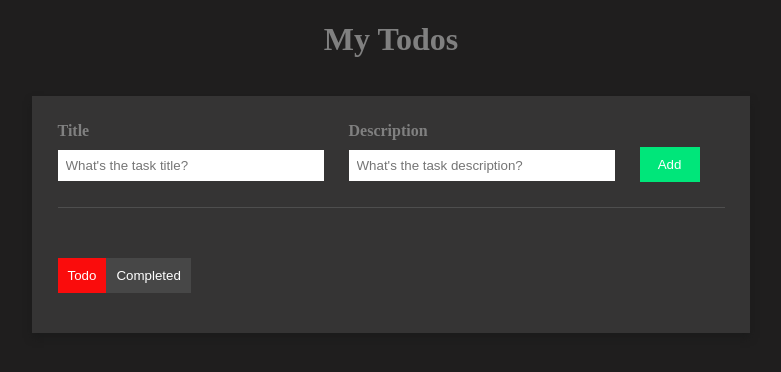
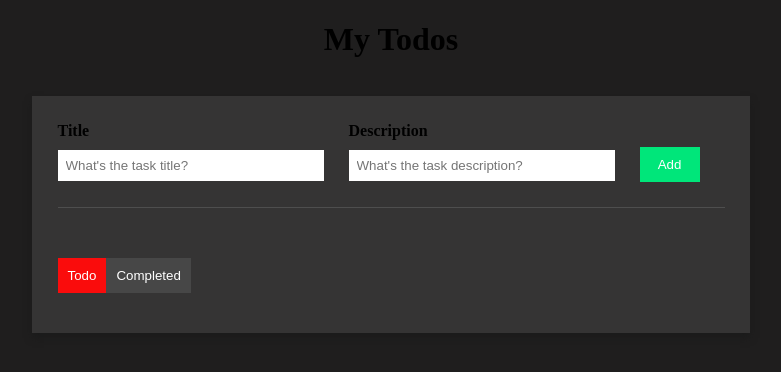
Before and after one commit to jeevan07854/React--Todo-Webapp, a React (Vite) app: page / in a window 1280 px wide. Shown: the top 372 px of the page, without its empty margins (249-1030 px from the left). Built offline with nearby package versions, Linux system fonts and the light colour scheme.

Commit message:
Update App.css

```diff
--- a/src/App.css
+++ b/src/App.css
@@ -1,6 +1,6 @@
 body{
     background-color: #1f1e1e;
-    color:grey;
+    color:black;
     overflow: hidden;
   }
 
```
